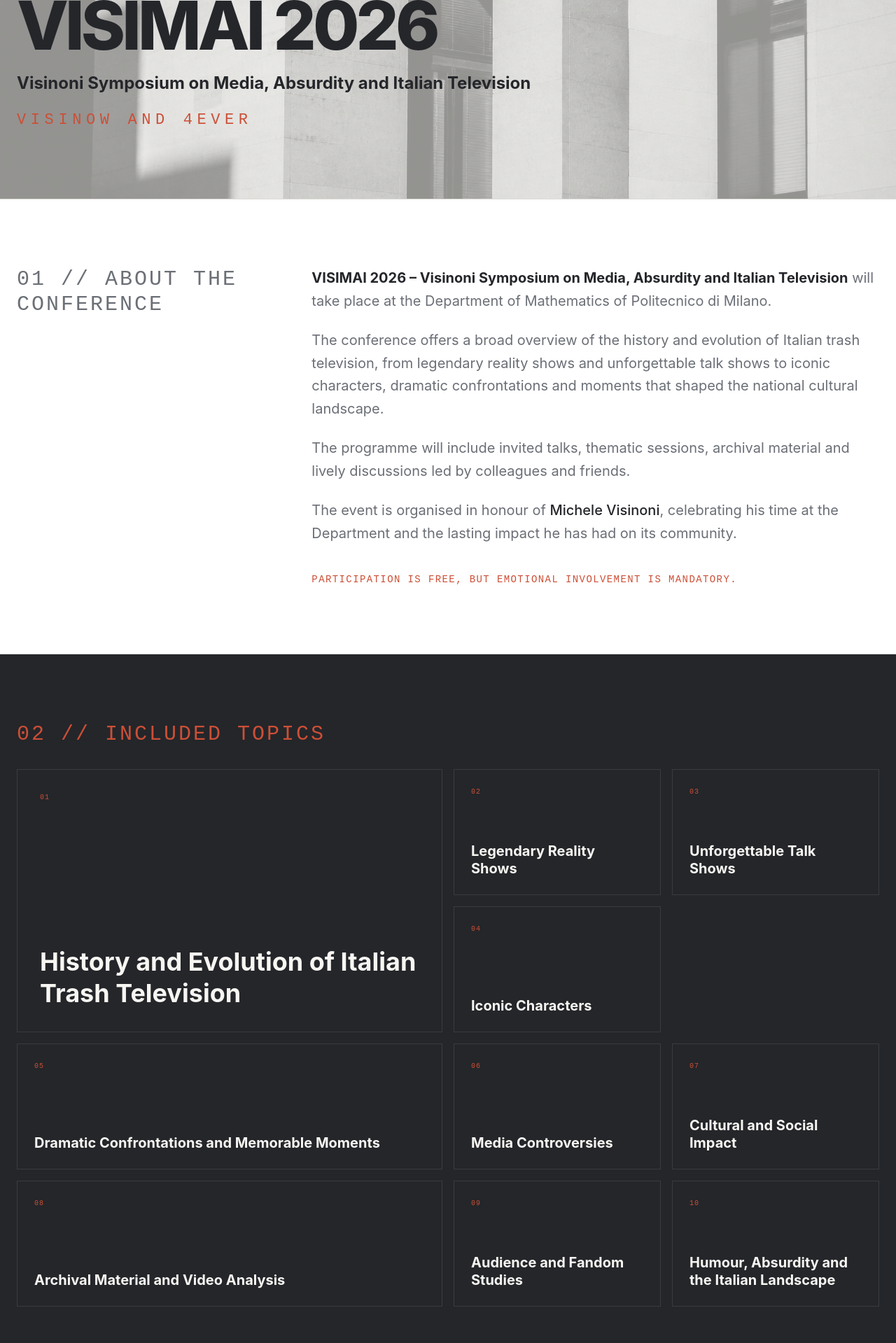
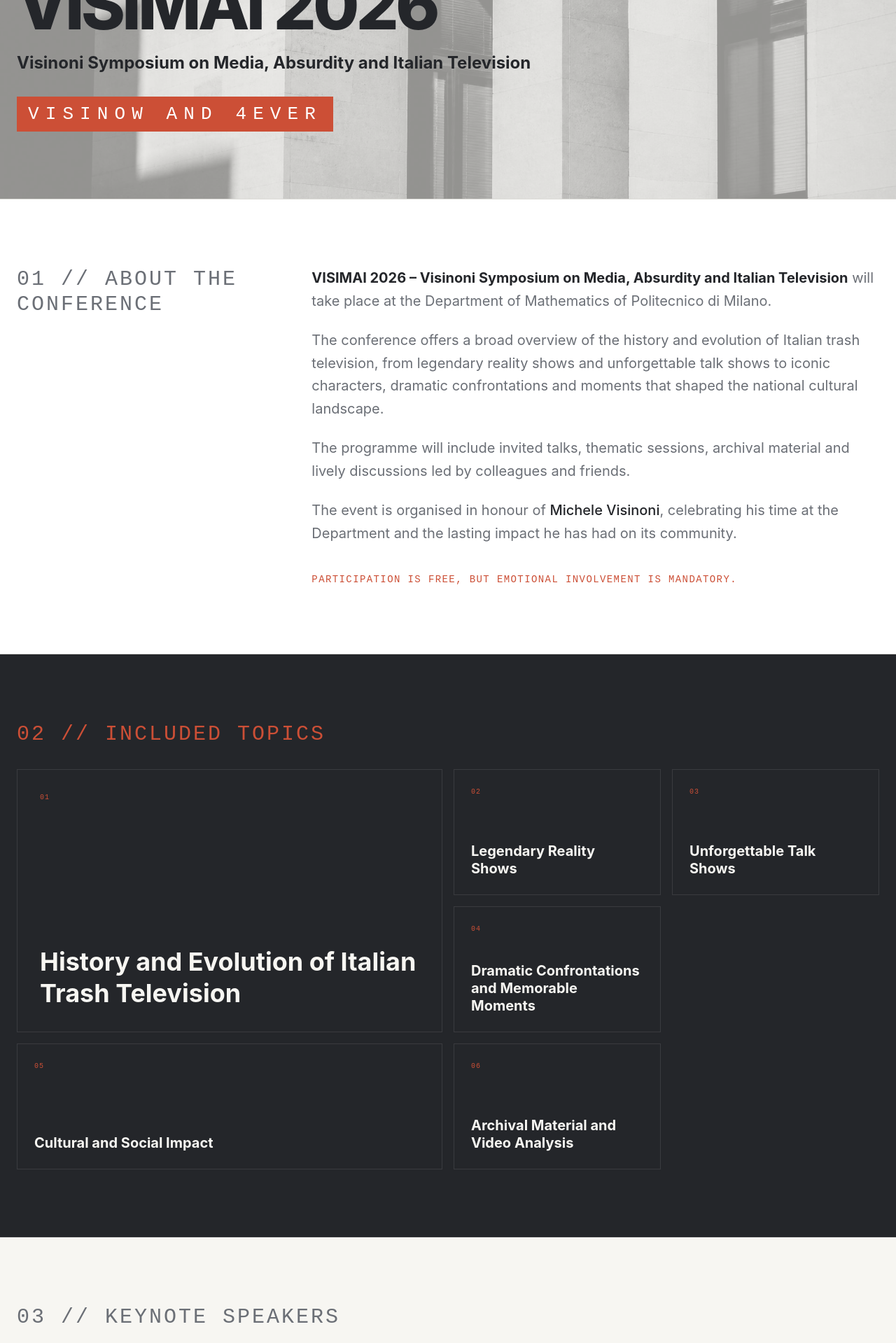
Before and after one commit to caterinaleimer/Visimai2026, a React (Vite) app: page / in a window 1280 px wide. Shown: the part 460-2379 px from the top of the page at 70% size. Built offline with nearby package versions, Linux system fonts and the light colour scheme.

Commit message:
Update App.jsx

```diff
--- a/src/App.jsx
+++ b/src/App.jsx
@@ -9,13 +9,9 @@
   "History and Evolution of Italian Trash Television",
   "Legendary Reality Shows",
   "Unforgettable Talk Shows",
-  "Iconic Characters",
   "Dramatic Confrontations and Memorable Moments",
-  "Media Controversies",
   "Cultural and Social Impact",
   "Archival Material and Video Analysis",
-  "Audience and Fandom Studies",
-  "Humour, Absurdity and the Italian Landscape",
 ];
 
 function App() {
@@ -62,11 +58,11 @@
       </p>
     </div>
 
-    <div className="overflow-hidden">
-      <p className="hero-block hero-delay-4 font-mono text-[18px] md:text-[22px] uppercase tracking-[0.3em] mt-5 text-primary">
-        VisiNow and 4ever
-      </p>
-    </div>
+<div className="overflow-hidden mt-8">
+  <p className="hero-block hero-delay-4 inline-block bg-primary text-white px-4 py-3 font-mono text-[20px] md:text-[26px] uppercase tracking-[0.35em] leading-none">
+    VisiNow and 4ever
+  </p>
+</div>
   </div>
 </header>
 
```
